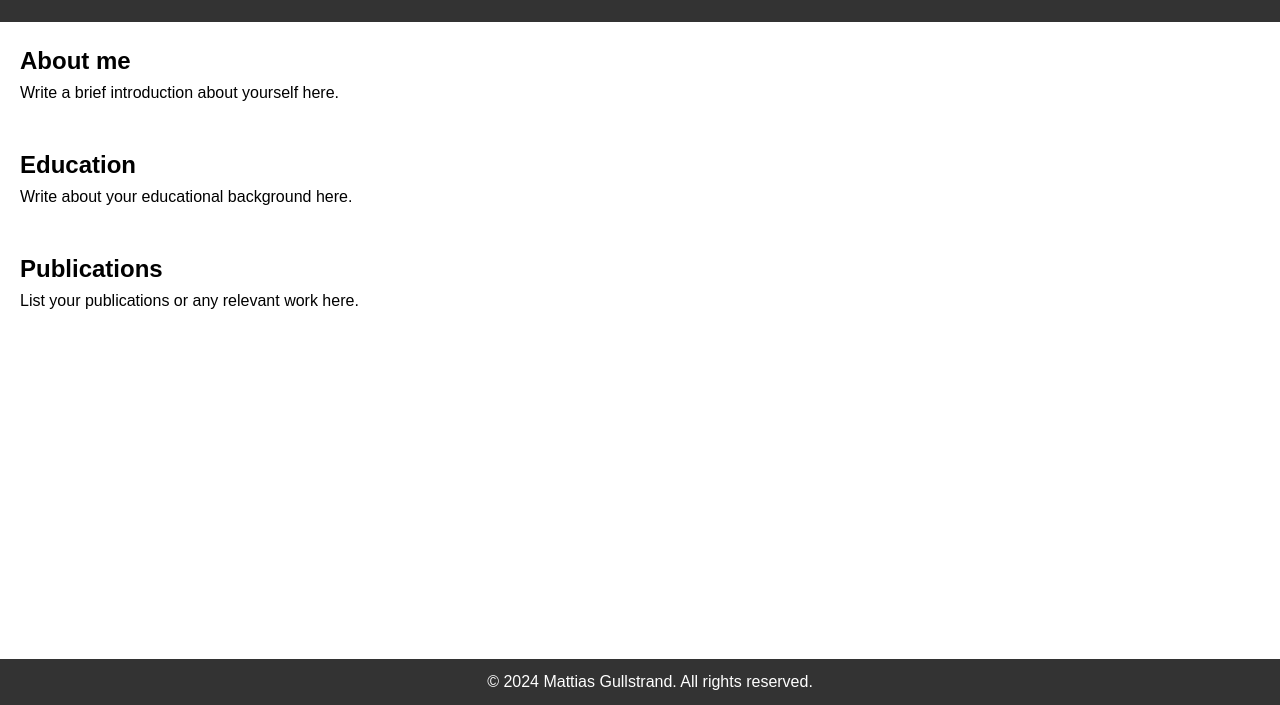
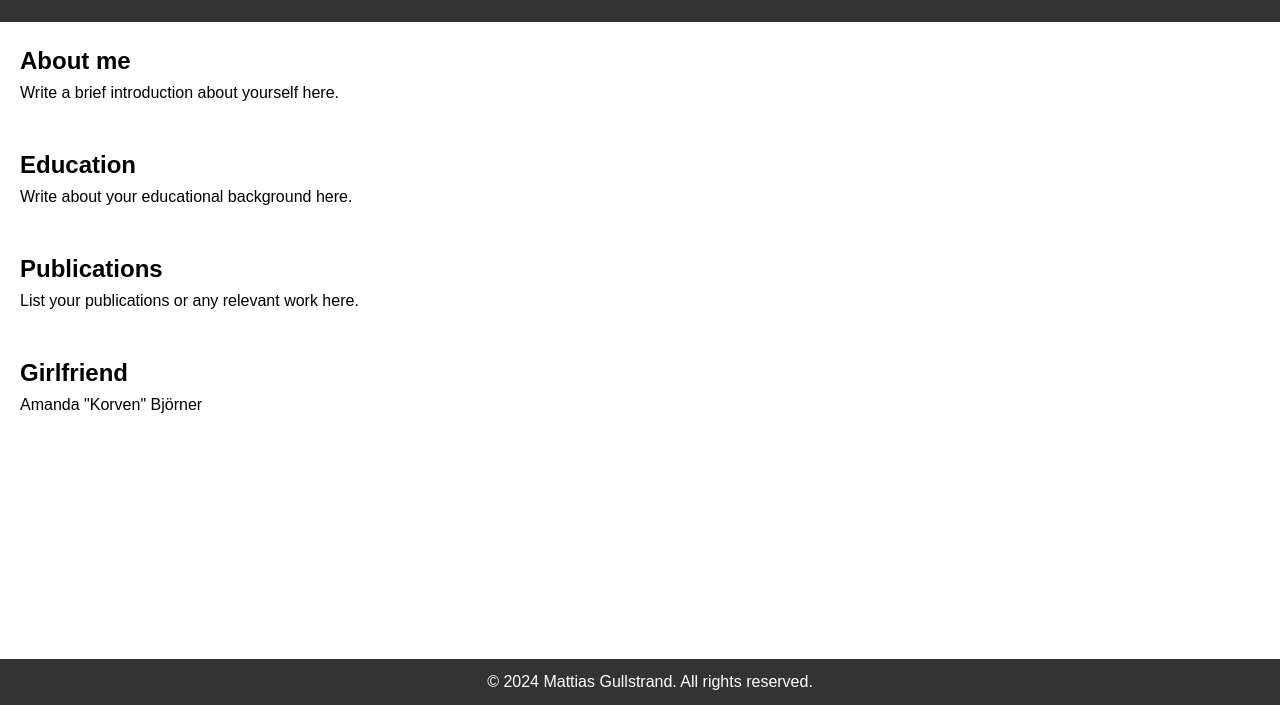
Before and after one commit to mattiasgullstrand/mattiasgullstrand.github.io, a plain HTML site: page index.html in a window 1280 px wide. Shown: the part 95-800 px from the top of the page. Drawn offline with Linux system fonts and the light colour scheme.

Commit message:
Add korven

```diff
--- a/index.html
+++ b/index.html
@@ -36,6 +36,11 @@
             <p>List your publications or any relevant work here.</p>
         </section>
 
+        <section id="girlfriend">
+            <h2>Girlfriend</h2>
+            <p>Amanda "Korven" Björner</p>
+        </section>
+
     </main>
 
     <footer>
```
